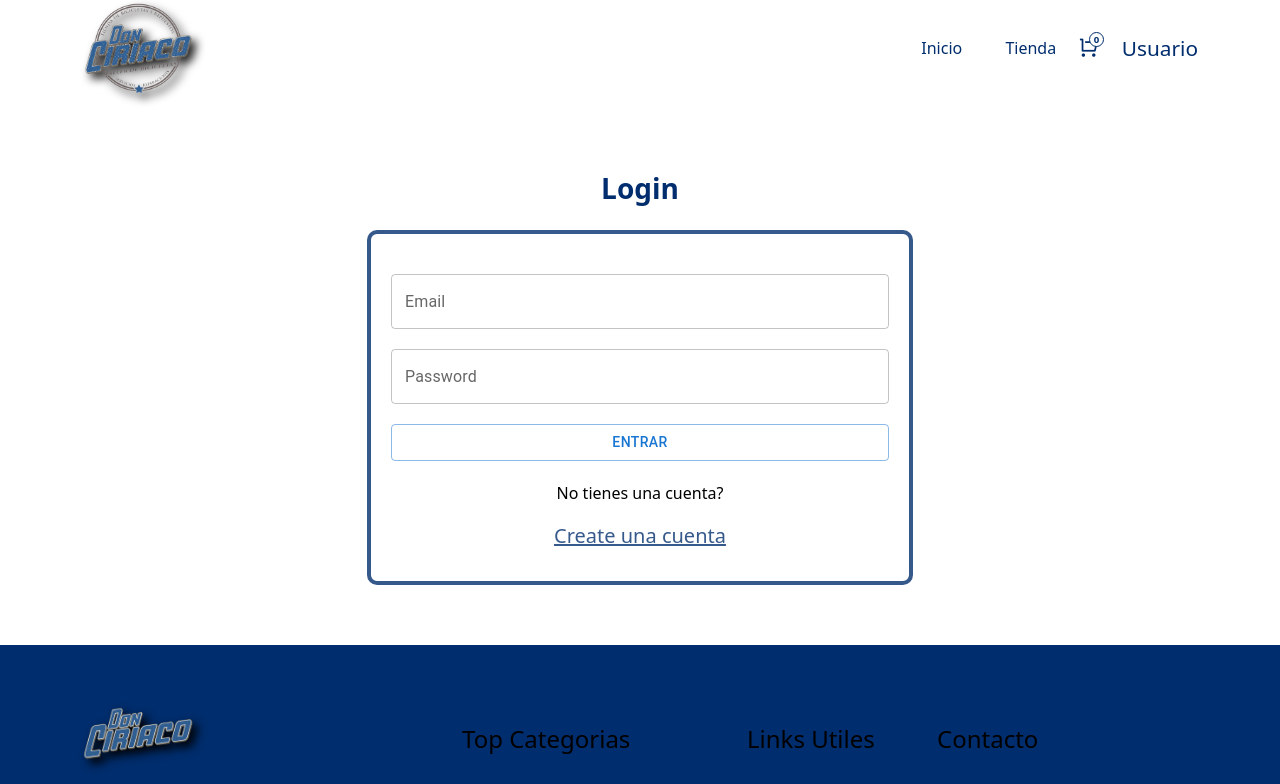
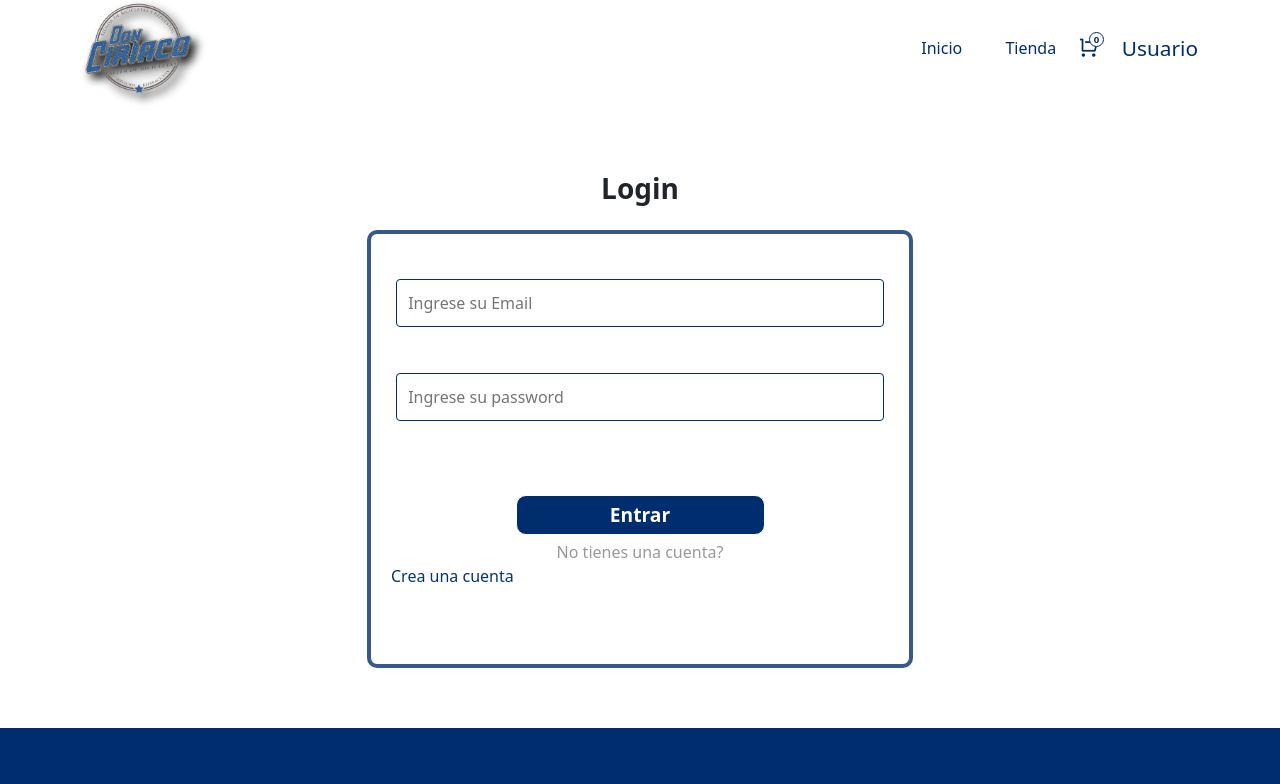
Before and after one commit to lealanza/donciriacoreact, a React (Create React App) app: page /login in a window 1280 px wide. Shown: the top 784 px of the page. Built offline with nearby package versions, Linux system fonts and the light colour scheme.

Commit message:
menuProfile

```diff
--- a/src/components/Header/header.css
+++ b/src/components/Header/header.css
@@ -85,14 +85,14 @@
 .profile__actions{
     position: absolute;
     top: 98%;
-    right: 0;
     width: 150px;
     z-index: 10;
     padding: 15px;
     display: flex;
+    justify-content: center;
     flex-direction: column;
     align-items: center;
-    background: var(--card-bg-03);
+    background: #002d6d91;;
     line-height: 30px;
     display: none;
     cursor: pointer;
@@ -102,7 +102,15 @@
 .profile__actions a{
     margin: 5px;
     text-decoration: none;
+    color: white;
 }
+
+.profile__actions span{
+    margin: 5px;
+    text-decoration: none;
+    color: white;
+}
+
 
 .show__profile-actions{
     display: block;
--- a/src/pages/Login.jsx
+++ b/src/pages/Login.jsx
@@ -1,16 +1,14 @@
 import React, { useState, useEffect } from 'react';
 import Helmet from '../components/Helmet/Helmet';
-import { Container, Row, Col, Form } from 'reactstrap';
+import { Container, Row, Col, Form, FormGroup } from 'reactstrap';
 import { Link, useNavigate } from 'react-router-dom';
 import '../styles/login.css';
 import { toast } from 'react-toastify';
 import Spinners from '../components/Ui/Spinners';
 import { loginUser } from '../axios/axios-user';
-import { useDispatch } from 'react-redux';
+import {useDispatch, useSelector} from 'react-redux';
 import { setCurrentUser } from '../redux/slices/userSlice';
-import TextField from '@mui/material/TextField';
-import Box from '@mui/material/Box';
-import { Button } from '@mui/material';
+
 const Login = () => {
   const navigate = useNavigate();
   const [email, setEmail] = useState('');
@@ -23,7 +21,7 @@ const Login = () => {
         email,
         password,
       );
-    if (response) {
+      if(response){
         dispatch(
           setCurrentUser({
               ...response.user,
@@ -54,45 +52,30 @@ const Login = () => {
               </Col>
             ) : (
               <Col lg='6' className='m-auto text-center'>
-                <h3 className='mb-4 fw-bold' style={{
-                  color:'rgba(0, 45, 109)'
-                }}>Login</h3>
+                <h3 className='mb-4 fw-bold'>Login</h3>
                 <Form className='auth__form' onSubmit={singIn}>
-
-                    <TextField label="Email" variant="outlined"
-                      style={{
-                        gap:'10px',
-
-                      }}
+                  <FormGroup className='form__group'>
+                    <input
                       type='email'
                       placeholder='Ingrese su Email'
                       value={email}
                       onChange={(e) => setEmail(e.target.value)}
                     />
-                    <TextField label="Password" variant="outlined"
-                     style={{
-
-                    }}
+                  </FormGroup>
+                  <FormGroup className='form__group'>
+                    <input
                       type='password'
                       placeholder='Ingrese su password'
                       value={password}
                       onChange={(e) => setPassword(e.target.value)}
                     />
-
-
-                  <Button variant='outlined' type='submit'>
+                  </FormGroup>
+                  <button type='submit' className='buy__btn auth__btn'>
                     Entrar
-                  </Button >
-
-                  <p style={{color:'black',}}>
-                    No tienes una cuenta? </p>
-                    <Link style={{
-                      fontSize:'20px',
-                      color:'#002d6dc9',
-                      marginBottom:20,
-                      marginTop:-20
-                    }} to='/signup'>Create una cuenta</Link>{' '}
-
+                  </button>
+                  <p>
+                    No tienes una cuenta? <Link to='/signup'>Crea una cuenta</Link>{' '}
+                  </p>
                 </Form>
               </Col>
             )}
```
Also changed, not shown: src/components/Header/Header.jsx (+2 -7 lines). Lines whose indentation alone changed are shown as unchanged.
